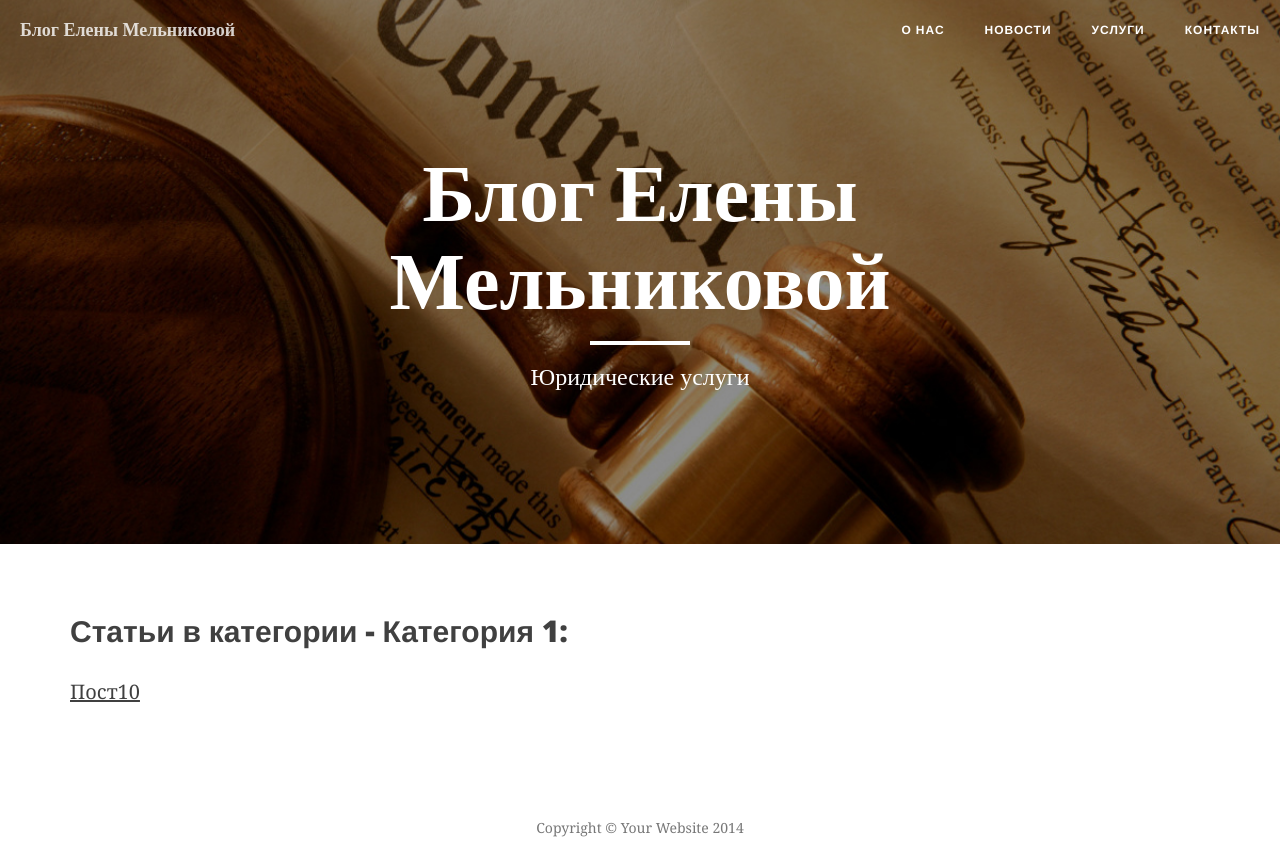
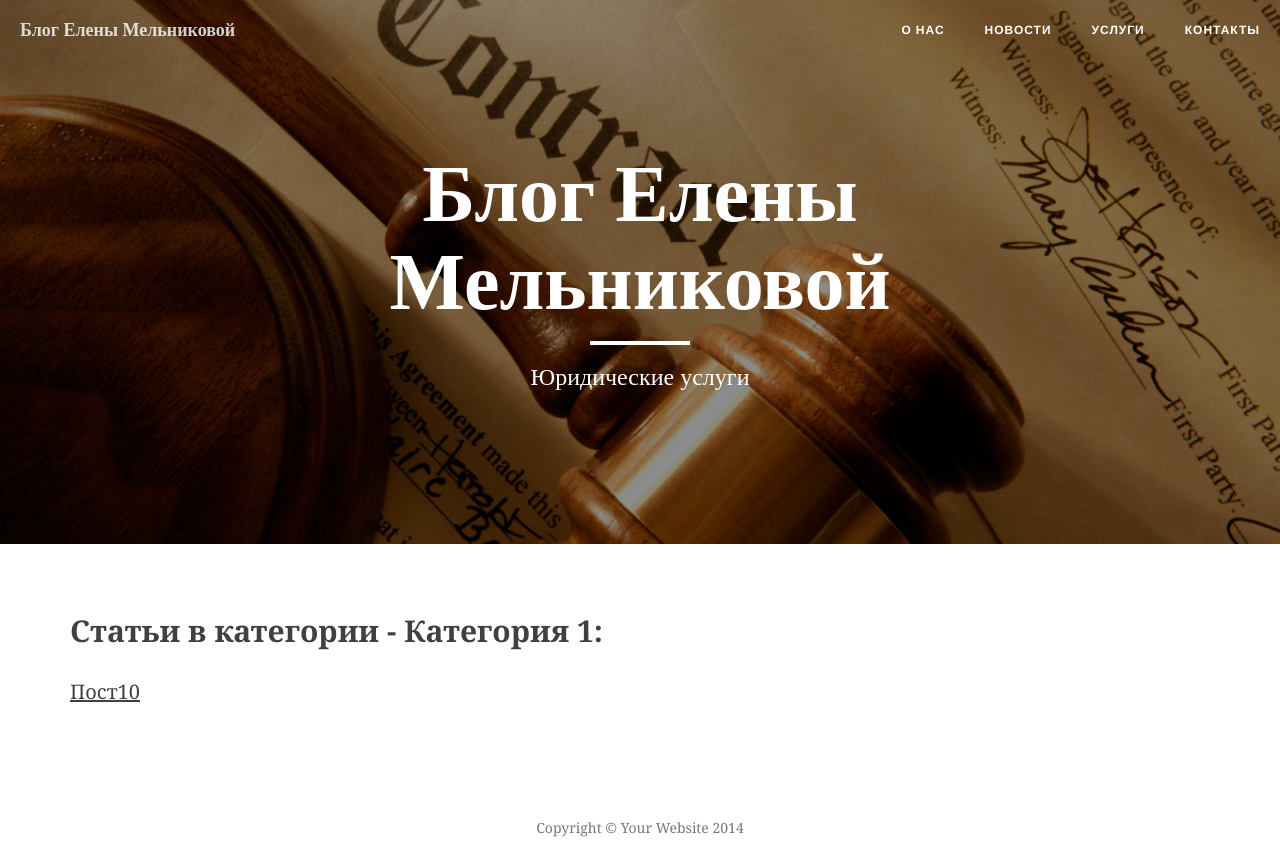
Before and after one commit to stamigos/BBCard, a Django app: template templates/app/category.html in a window 1280 px wide. Shown: the top 849 px of the page. Run offline with Django 3.2, Linux system fonts and the light colour scheme; the template is opened without the code that fills it: values that come from a table or form of the project are taken from there, others are empty; data comes from the database, SQL or seed files in the repository; parts of the project's set-up code (start-up, migrations or seed data) failed here and were passed over; some libraries are stand-ins or nearby versions.

```diff
--- a/templates/app/category.html
+++ b/templates/app/category.html
@@ -3,7 +3,7 @@
 {% block title %}Статьи в категории - {{ category.name }}{% endblock title %}
 {% block content %}
 
-    <h2>Статьи в категории - {{ category.name }}:</h2>
+    <h2 style="font-family : 'Georgia', Times New Roman, Times, serif;">Статьи в категории - {{ category.name }}:</h2>
     	{% for post in posts %}
         	<p style="font-family : 'Georgia', Times New Roman, Times, serif;"><a href="/{{ post.id }}">{{ post.title }}</a></p>
 {% endfor %}
```
